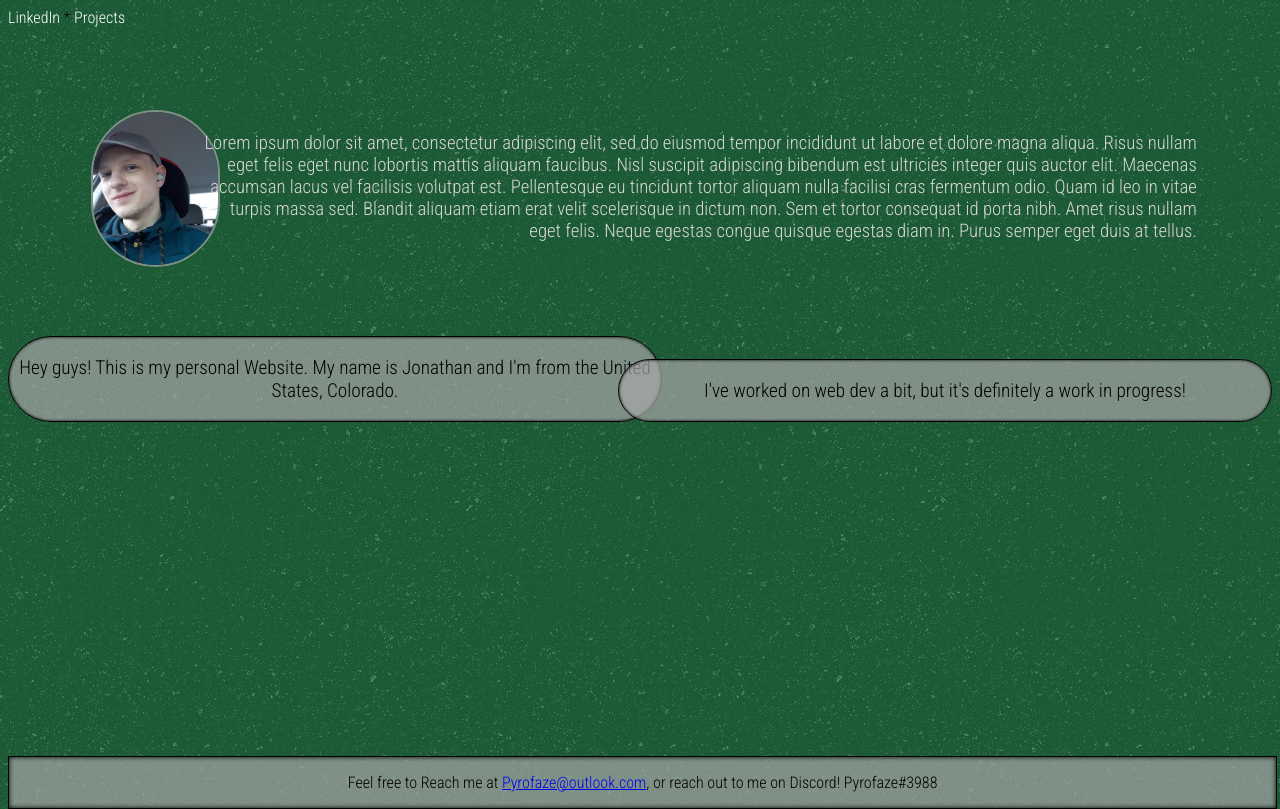
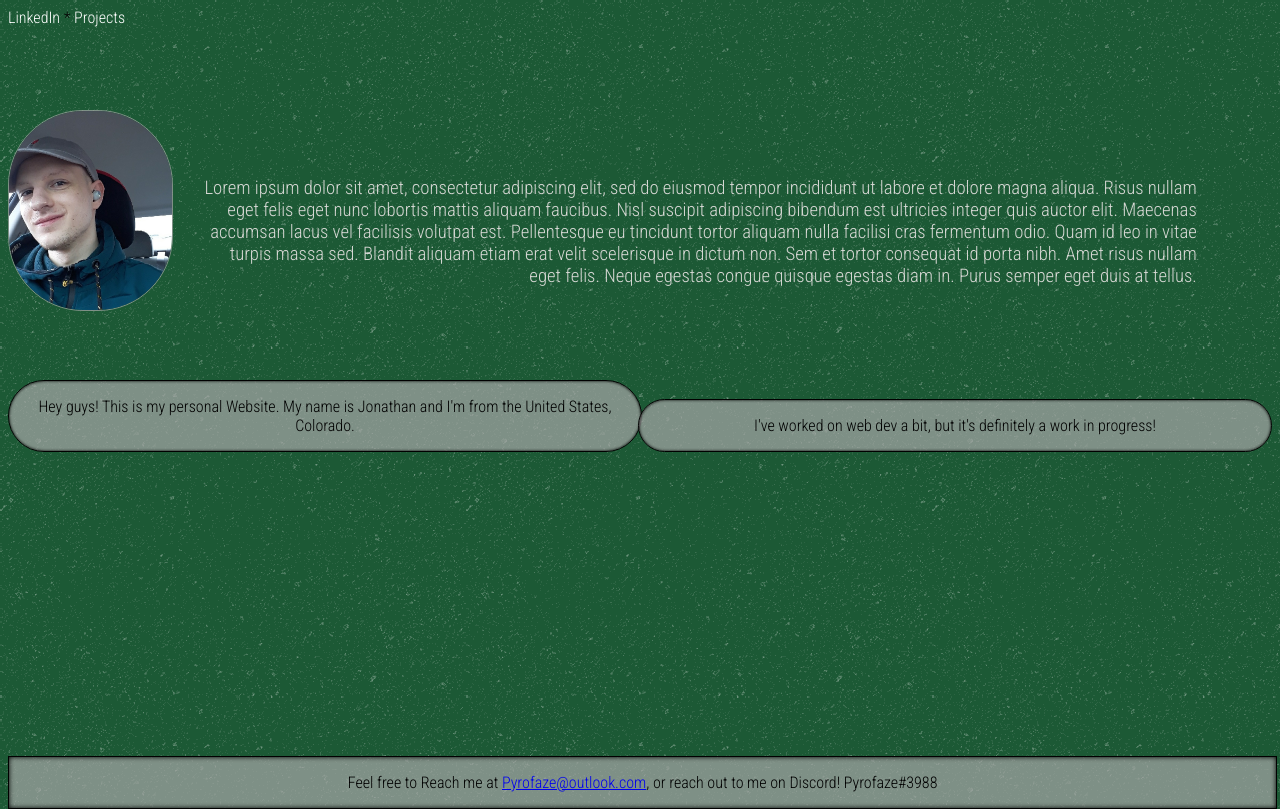
Before and after one commit to Pyronado/Pyronado.github.io, a plain HTML site: page index.html in a window 1280 px wide. Drawn offline with Linux system fonts and the light colour scheme.

Commit message:
Add files via upload

```diff
--- a/CSS/PersonalPage.css
+++ b/CSS/PersonalPage.css
@@ -12,9 +12,8 @@ box-sizing: border-box;
     height:100%;
     margin:auto auto auto 0px;
     width:50%;
-    padding-left:10px;
-    padding-right:10px;
-    font-size:120%;
+   padding:auto;
+    font-size:100%;
 background-color:rgba(169,169,169,0.7);
 border-radius:50px;
 bottom:10%;
@@ -28,11 +27,10 @@ position: relative;
      height:100%;
     width:50%;
     margin:auto 0px auto auto;
-    font-size:120%;
+    font-size:100%;
     bottom:3.3em;
     clear: both;
-    padding-left:10px;
-    padding-right:10px;
+    padding:auto;
 background-color:rgba(169,169,169,0.7);
 border-radius:50px;
 position: relative;
@@ -84,17 +82,22 @@ font-size:130%;}
 :-webkit-scrollbar {
     display: none;
   }
-  #jon{width: 6em;
+  #jon{width: 13%;
 height:10%;
-border-radius:250px;
-border: 0.1em solid rgba(169,169,169,0.7);
-left:4em;
+border-radius:75px;
+border: 1px solid rgba(169,169,169,0.7);
+left:0px;
 top:4em;
 position: relative;}
 
+   .container-foreground{max-width:960px;
+    margin:auto;
+}
 
 .links{color:white;
 text-decoration: none;
+
+
 
 }
 .links:hover{font-size:120%;
@@ -110,12 +113,14 @@ bottom:-5%;}
     margin:auto;
 width:40%;
 left:-100px;
+font-size:.8em;
 }
     #right{width:40%;
         margin:auto;
         left:108px;
         padding:10px 10px 10px 10px;
     bottom:150px;
+    font-size:.8em;
 }
     article{}
     footer{bottom:0;}
@@ -128,6 +133,3 @@ left:190px;}
 bottom:-2.5em;
 }
     }
-    .container-foreground{max-width:960px;
-    margin:auto;
-}
```
